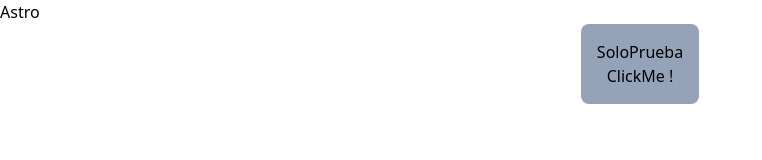
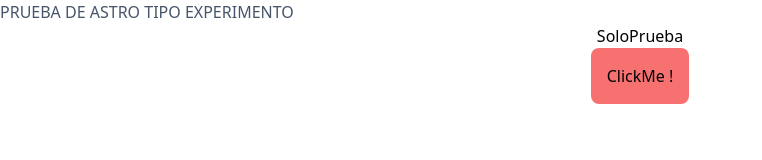
Before and after one commit to samytaub/astrotesting, an Astro site: page / in a window 1280 px wide. Shown: the whole page, without its empty margins (0-762 px from the left). Built offline with nearby package versions, Linux system fonts and the light colour scheme; Astro itself is replaced by a stand-in of ours.

Commit message:
agregue n comnente de React con client:load V2

```diff
--- a/src/components/SoloPrueba.jsx
+++ b/src/components/SoloPrueba.jsx
@@ -1,10 +1,14 @@
 import React from 'react'
 
 function SoloPrueba() {
-    return (<div onClick={() => alert("dale pué")} className='w-fit p-4 bg-slate-400 flex flex-col gap-1justify-center items-center m-auto rounded-lg'>
-        <h1 className='w-full'>SoloPrueba</h1>
-        <button > ClickMe !</button>
-    </div>
+    return (
+        <>
+            <h1 className='w-full mx-auto text-center'>SoloPrueba</h1>
+            <button onClick={() => alert("dale pué")} className='w-fit p-4 bg-red-400 flex flex-col gap-1justify-center items-center mx-auto rounded-lg'>
+
+                <p > ClickMe !</p>
+            </button>
+        </>
     )
 }
 
--- a/src/pages/index.astro
+++ b/src/pages/index.astro
@@ -8,10 +8,10 @@ import SoloPrueba from "../components/SoloPrueba";
     <link rel="icon" type="image/svg+xml" href="/favicon.svg" />
     <meta name="viewport" content="width=device-width" />
     <meta name="generator" content={Astro.generator} />
-    <title>Astro</title>
+    <title>PRUEBA DE ASTRO TIPO EXPERIMENTO</title>
   </head>
   <body>
-    <h1>Astro</h1>
+    <h1 class="text-slate-600 mx-auto">PRUEBA DE ASTRO TIPO EXPERIMENTO</h1>
     <SoloPrueba client:load />
   </body>
 </html>
```
